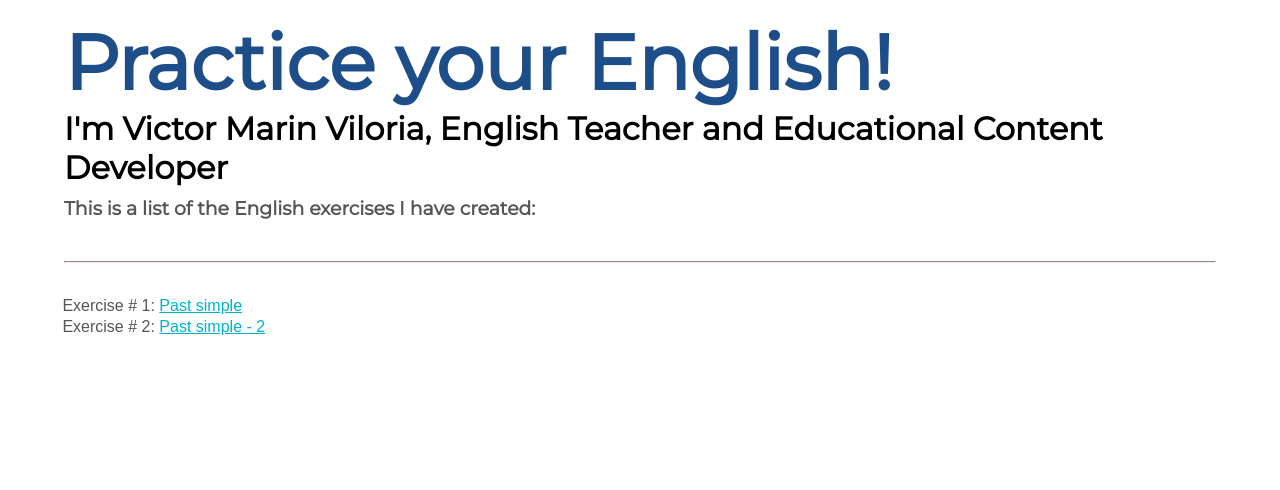
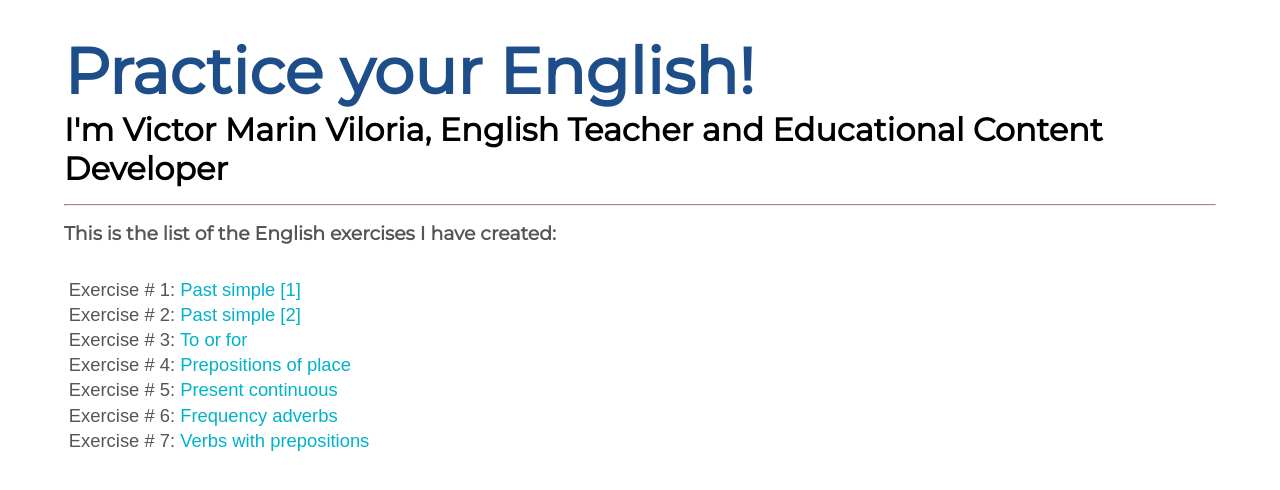
Before and after one commit to veeteefunk/english_exercises, a plain HTML site: page index.html in a window 1280 px wide. Drawn offline with Linux system fonts and the light colour scheme.

Commit message:
Add files via upload

```diff
--- a/index.html
+++ b/index.html
@@ -5,39 +5,35 @@
     <meta http-equiv="X-UA-Compatible" content="IE=edge">
     <meta name="viewport" content="width=device-width, initial-scale=1.0">
     <link rel="stylesheet" href="style.css">
-    <title>English exercises | Homepage</title>
+    <title>English exercises | Victor Marin Viloria</title>
 </head>
 <body>
-
-    <!-- <header>
-        <nav>
-            <div class="nav-logo">
-                <a href="https://veeteefunk.github.io/100daysofsummercode/"><img width="220px" src="100daysofsummercode_logo.jpg" alt=""></a>
-            </div>
-            <ul>
-                <li><a href="https://www.linkedin.com/in/victor-marin-viloria/" target="_blank">About</a></li>
-                <li><a href="mailto:victormarinviloria@gmail.com">Contact</a></li>
-                <li><a href="https://github.com/veeteefunk" target="_blank">GitHub</a></li>
-            </ul>
-        </nav>
-        <hr>
-    </header> -->
 
     <section class="title">
         <div class="title-text">
             <h1>Practice your English!</h1>
             <h2>I'm Victor Marin Viloria, English Teacher and Educational Content Developer</h2>
-            <h4><b>This is a list of the English exercises I have created:</b></h4>
-            <!-- <h4>You can also follow this project on the <a href="https://100daysofsummercode.blogspot.com/"
-                target="_blank">blog</a></h4> -->
+            <hr>
+            <h4><b>This is the list of the English exercises I have created:</b></h4>
         </div>
-        <hr>
     </section>
 
-    <section class="days">
+    <section class="exercises">
         <ul>
-            <li>Exercise # 1: <a href="https://veeteefunk.github.io/past_simple/" target="_blank">Past simple</a>
-            <li>Exercise # 2: <a href="https://veeteefunk.github.io/past_simple_2/" target="_blank">Past simple - 2</a>
+            <li>Exercise # 1: <a href="https://veeteefunk.github.io/past_simple/" target="_blank">
+            Past simple [1]</a>
+            <li>Exercise # 2: <a href="https://veeteefunk.github.io/past_simple_2/" target="_blank">
+            Past simple [2]</a>
+            <li>Exercise # 3: <a href="https://veeteefunk.github.io/to_or_for/" target="_blank">
+            To or for</a>
+            <li>Exercise # 4: <a href="https://veeteefunk.github.io/prepositions_place/" target="_blank">
+            Prepositions of place</a>
+            <li>Exercise # 5: <a href="https://veeteefunk.github.io/present_continuous/" target="_blank">
+            Present continuous</a>
+            <li>Exercise # 6: <a href="https://veeteefunk.github.io/frequency_adverbs/" target="_blank">
+            Frequency adverbs</a>
+            <li>Exercise # 7: <a href="https://veeteefunk.github.io/verbs_prepositions/" target="_blank">
+            Verbs with prepositions</a>
         </ul>
     </section>
 
--- a/style.css
+++ b/style.css
@@ -4,92 +4,42 @@
     margin: 0;
     padding: 0;
     box-sizing: border-box;
-}
-
-header {
-    font-family: "Montserrat", sans-serif;
-}
-
-header hr {
-    border-top: 1px solid #AC8181;
-}
-
-nav {
-    display: flex;
-    justify-content: space-between;
-}
-
-nav .nav-logo {
-    padding: 1rem 2rem;
-}
-
-header nav ul {
-    list-style-type: none;
-    display: flex;
-    align-items: center;
-}
-
-header nav ul li {
-    padding: 0 0.8rem;
-}
-
-header nav ul li a {
-    text-decoration: none;
-    color: #592693;
+    background: #fff;
 }
 
 .title {
     font-family: "Montserrat", sans-serif;
 }
 
-section .title-text {
-    margin: 1rem 4rem 2rem;
+.title .title-text {
+    margin: 2rem 4rem 2rem 4rem;
 }
 
-section .title-text h1 {
+.title .title-text h1 {
     color: #1d4e89;
+    font-size: 4rem;
 }
 
-section .title-text h2
-
-section .title-text h2,
-section .title-text h4 {
-    padding: 0.6rem 0;
-}
-
-section .title-text h1 {
-    font-size: 4.8rem;
-}
-
-section .title-text h2 {
+.title .title-text h2 {
     font-size: 2rem;
 }
 
-section .title-text h4 {
+.title .title-text hr {
+    border-top: 1px solid #AC8181;
+    margin: 1rem 0;
+}
+
+.title .title-text h4 {
     font-size: 1.18rem;
     color: #555555;
 }
 
-.title hr {
-    border-top: 1px solid #AC8181;
-    margin: 0 4rem;
-}
-
-.days {
-    margin: 2rem 3.8rem 2rem;
+.exercises {
+    margin: 0 4.2rem;
     font-family: Arial, Helvetica, sans-serif;
 }
 
-.days ul li a {
-    color: #00b2ca;
-}
-
-.days ul li a.blog {
-    color: #1d4e89;
-    text-decoration: none;
-}
-
-.days ul {
+.exercises ul {
     list-style-type: none;
     display: flex;
     flex-direction: column;
@@ -97,7 +47,14 @@ section .title-text h4 {
     align-items: initial;
 }
 
-.days ul li {
+.exercises ul li {
     margin: 0.1rem;
     color: #555555;
+    font-size: 1.15rem;
 }
+
+
+.exercises ul li a {
+    text-decoration: none;
+    color: #00b2ca;
+}
```
